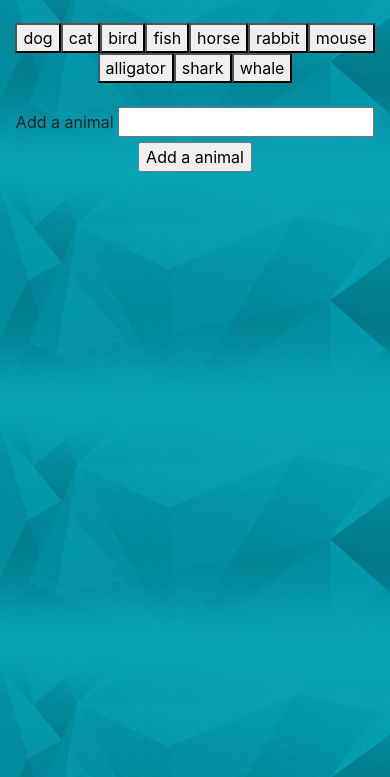
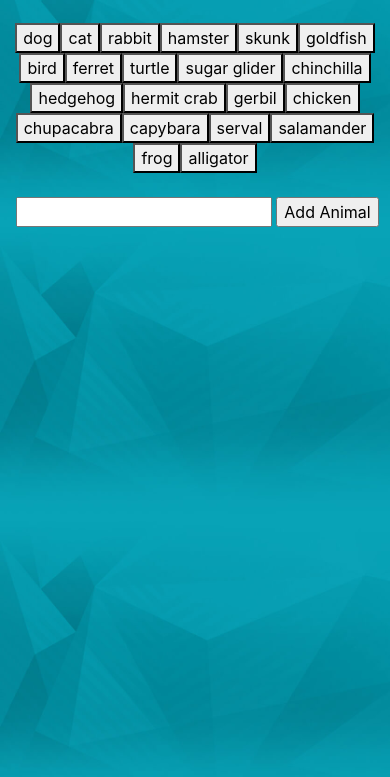
Before and after one commit to josemenis/GifTastic, a plain HTML site: page index.html in a window 390 px wide. Shown: the part 67-844 px from the top of the page. Drawn offline with nearby package versions, Linux system fonts and the light colour scheme.

Commit message:
adjusting css and layout for mobile Responsive

```diff
--- a/assests/javascript/GifTastic.js
+++ b/assests/javascript/GifTastic.js
@@ -1,5 +1,9 @@
 // animals array
-var animals = ['dog', 'cat', 'bird', 'fish', 'horse', 'rabbit', 'mouse', 'alligator', 'shark', 'whale'
+var animals = [
+  "dog", "cat", "rabbit", "hamster", "skunk", "goldfish",
+  "bird", "ferret", "turtle", "sugar glider", "chinchilla",
+  "hedgehog", "hermit crab", "gerbil", "chicken", "chupacabra",
+  "capybara", "serval", "salamander", "frog", "alligator"
 ];
 /* =================================================================== */
 /* ===               Function For Buttons in HTML                   = */
--- a/index.html
+++ b/index.html
@@ -24,10 +24,10 @@
     <br>
     <div>
       <form id="animal-form">
-        <label for="animal-input">Add a animal</label>
-        <input type="text" id="animal-input"><br>
+        <label for="animal-input"></label>
+        <input type="text" id="animal-input">
         <!-- Button triggers new animal to be added -->
-        <input id="add-animal" type="submit" value="Add a animal">
+        <input id="add-animal" type="submit" value="Add Animal">
       </form>
     </div>
     <div class="row float-left"id="gifs-appear-here">
```
